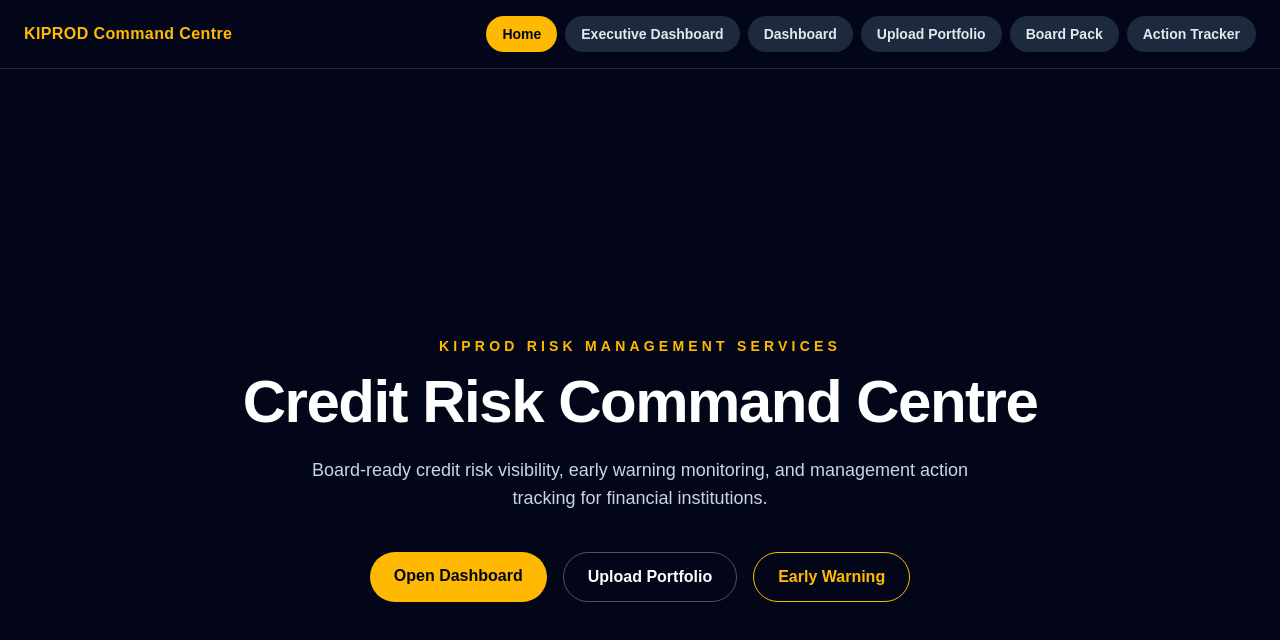
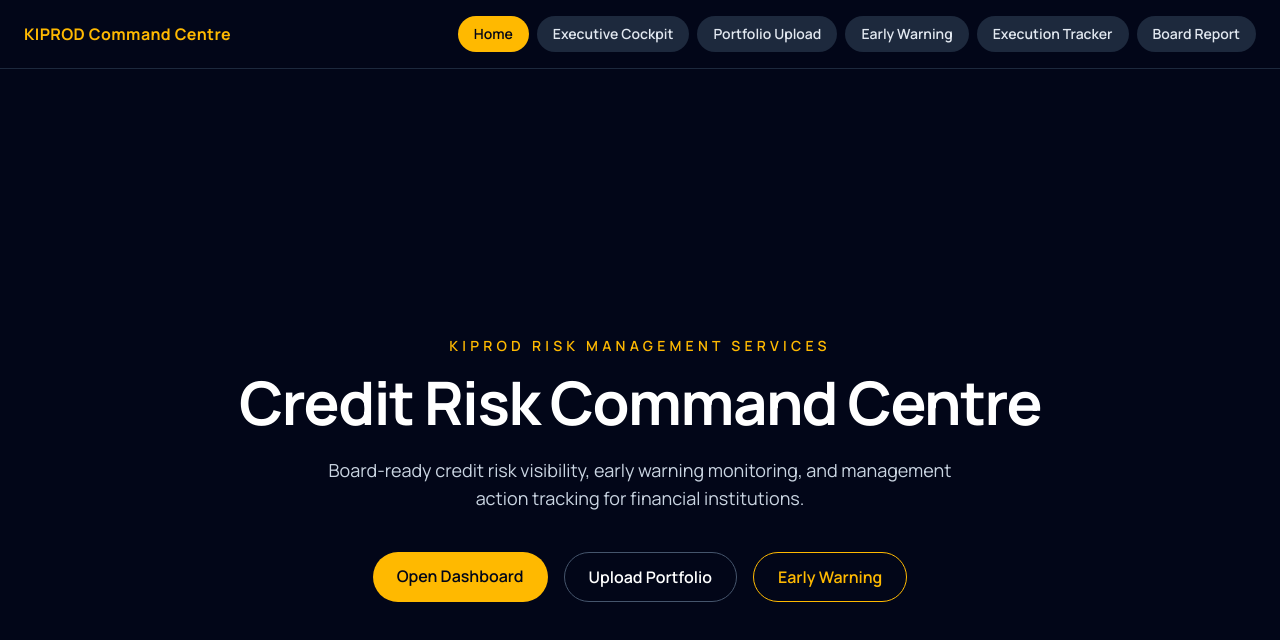
Before and after one commit to KIPRODRMS/kiprod-credit-risk-command-centre, a Next.js app: page / in a window 1280 px wide. Shown: the top 640 px of the page. Built offline with nearby package versions, Linux system fonts and the light colour scheme.

Commit message:
Update font and clean navigation labels

```diff
--- a/app/components/MainNav.tsx
+++ b/app/components/MainNav.tsx
@@ -5,11 +5,11 @@ import { usePathname } from "next/navigation";
 
 const navItems = [
   { label: "Home", href: "/" },
-  { label: "Executive Dashboard", href: "/executive-dashboard" },
-  { label: "Dashboard", href: "/dashboard" },
-  { label: "Upload Portfolio", href: "/portfolio-upload" },
-  { label: "Board Pack", href: "/board-pack" },
-  { label: "Action Tracker", href: "/action-tracker" },
+  { label: "Executive Cockpit", href: "/executive-dashboard" },
+  { label: "Portfolio Upload", href: "/portfolio-upload" },
+  { label: "Early Warning", href: "/early-warning" },
+  { label: "Execution Tracker", href: "/action-tracker" },
+  { label: "Board Report", href: "/board-pack" },
 ];
 
 export default function MainNav() {
--- a/app/layout.tsx
+++ b/app/layout.tsx
@@ -1,6 +1,12 @@
 import type { Metadata } from "next";
+import { Manrope } from "next/font/google";
 import "./globals.css";
 import MainNav from "./components/MainNav";
+
+const manrope = Manrope({
+  subsets: ["latin"],
+  variable: "--font-manrope",
+});
 
 export const metadata: Metadata = {
   title: "KIPROD Credit Risk Command Centre",
@@ -15,7 +21,7 @@ export default function RootLayout({
 }>) {
   return (
     <html lang="en">
-      <body>
+      <body className={manrope.className}>
         <MainNav />
         {children}
       </body>
```
